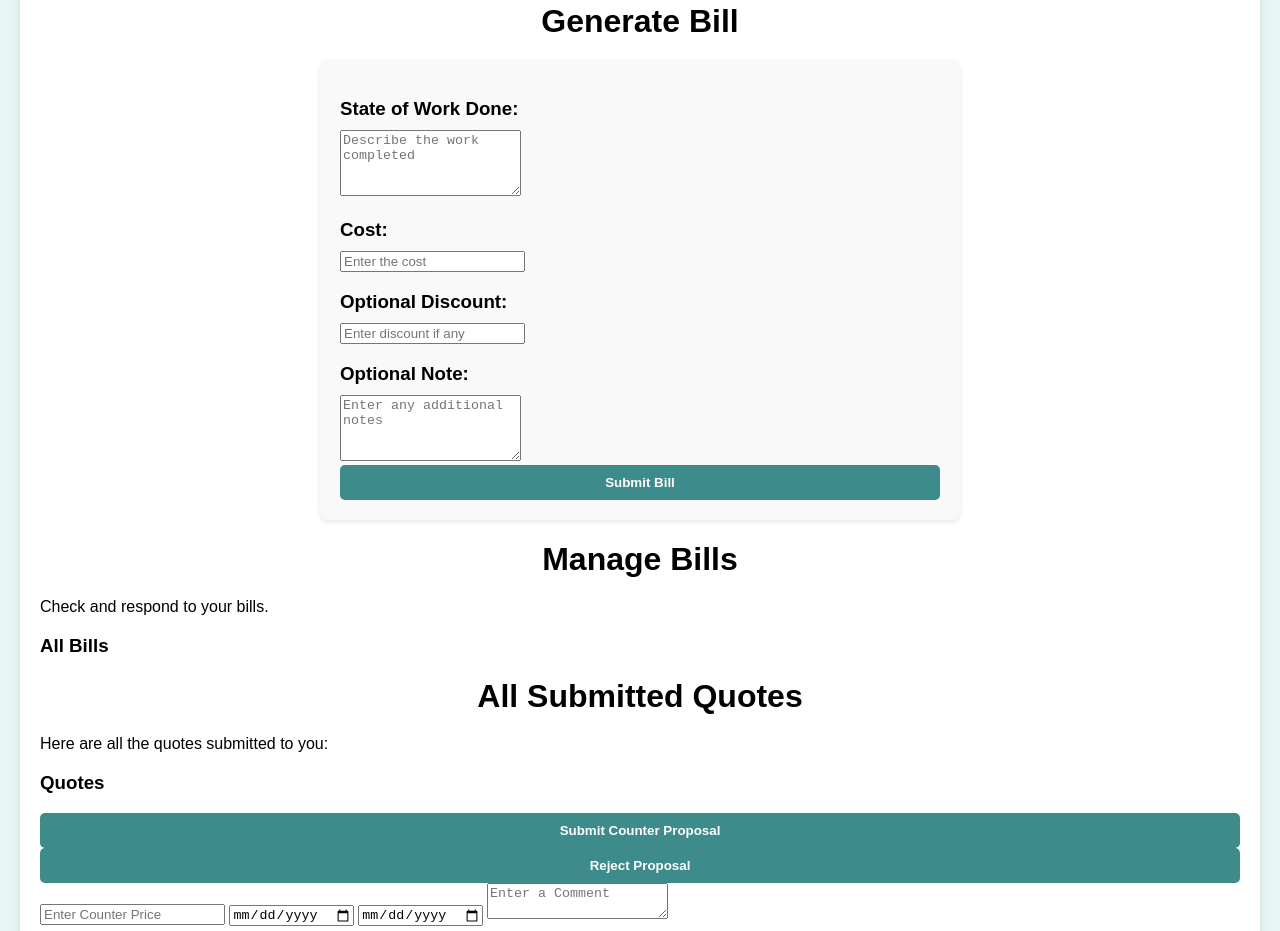
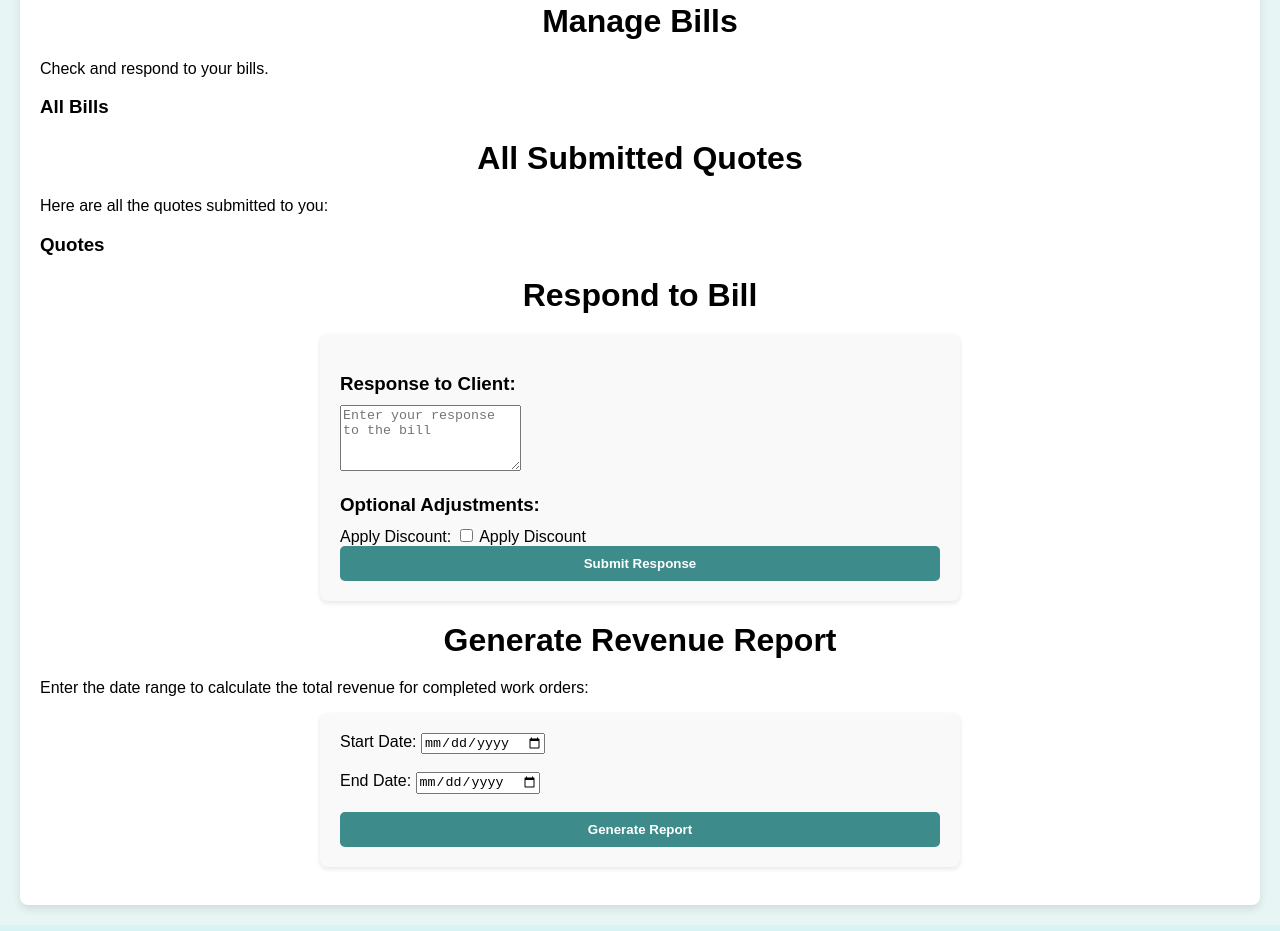
Before and after one commit to SabaBegum2/Driveway-Sealing-Managament-System, a website: page DavidSmith/DavidDashboard.html in a window 1280 px wide. Shown: the part 629-1560 px from the top of the page. Drawn offline with Linux system fonts and the light colour scheme; no server answers.

Commit message:
The revenue generator is successfully working.

```diff
--- a/DavidSmith/DavidDashboard.html
+++ b/DavidSmith/DavidDashboard.html
@@ -57,26 +57,6 @@
             </div>
 
 
-            <!-- Bill Generation Form -->
-            <div id="GenerateBill" class="DavidContent">
-                <h1>Generate Bill</h1>
-                <form id="generate-bill-form">
-                    <h3>State of Work Done:</h3>
-                    <textarea id="work-done" rows="4" required placeholder="Describe the work completed"></textarea>
-
-                    <h3>Cost:</h3>
-                    <input type="number" id="cost" placeholder="Enter the cost" required>
-
-                    <h3>Optional Discount:</h3>
-                    <input type="number" id="discount" placeholder="Enter discount if any">
-
-                    <h3>Optional Note:</h3>
-                    <textarea id="bill-note" rows="4" placeholder="Enter any additional notes"></textarea>
-
-                    <button id="submit-bill">Submit Bill</button>
-                </form>
-            </div>
-
             <!-- Bills Tab -->
             <div id="Bills" class="DavidContent">
                 <h1>Manage Bills</h1>
@@ -99,12 +79,6 @@
                     <ul id="quote-list">
                         <!-- Additional quote items will be dynamically generated here -->
                     </ul>
-                    <button onclick="respondWithCounter(1)">Submit Counter Proposal</button>
-                    <button onclick="rejectRequest(1)">Reject Proposal</button>
-                    <input type="number" id="counter-price-123" placeholder="Enter Counter Price">
-                    <input type="date" id="start-date-123" placeholder="Start Date">
-                    <input type="date" id="end-date-123" placeholder="End Date">
-                    <textarea id="note-123" placeholder="Enter a Comment"></textarea>
 
                 </div>
             </div>
@@ -125,6 +99,25 @@
                 </form>
             </div>
 
+            <div id="RevenueReport" class="RevenueContent">
+                <h1>Generate Revenue Report</h1>
+                <p>Enter the date range to calculate the total revenue for completed work orders:</p>
+                <form id="revenue-form">
+                    <label for="start-date">Start Date:</label>
+                    <input type="date" id="start-date" required>
+                    <br><br>
+                    <label for="end-date">End Date:</label>
+                    <input type="date" id="end-date" required>
+                    <br><br>
+                    <button type="button" onclick="fetchRevenueReport()">Generate Report</button>
+                </form>
+                <br>
+                <div id="revenue-result">
+                    <!-- The result will be displayed here -->
+                </div>
+            </div>
+
+
         </main>
     </div>
 
--- a/DavidSmith/Davidindex.js
+++ b/DavidSmith/Davidindex.js
@@ -74,9 +74,9 @@ document.addEventListener("DOMContentLoaded", () => {
                         <input type="number" id="counter-price-${quote.quoteID}" placeholder="Enter Counter Price">
                         <input type="date" id="start-date-${quote.quoteID}" placeholder="Start Date">
                         <input type="date" id="end-date-${quote.quoteID}" placeholder="End Date">
-                        <textarea id="rejection-note-${quote.quoteID}" placeholder="Enter Rejection Note"></textarea>
+                        <textarea id="rejection-note-${quote.quoteID}" placeholder="Enter a Comment"></textarea>
                         <button onclick="respondWithCounter(${quote.quoteID})">Submit Counter Proposal</button>
-                        <button onclick="rejectRequest(${quote.quoteID})">Reject Request</button>
+                        <button onclick="rejectRequest(${quote.quoteID}, '${quote.clientID}')">Reject Request</button>
                     `;
                     quoteList.appendChild(listItem);
                 });
@@ -98,7 +98,7 @@ function respondWithCounter(quoteID) {
     const counterPrice = document.getElementById(`counter-price-${quoteID}`).value;
     const startDate = document.getElementById(`start-date-${quoteID}`).value;
     const endDate = document.getElementById(`end-date-${quoteID}`).value;
-    const addNote = document.getElementById(`note-${quoteID}`).value;
+    const addNote = document.getElementById(`rejection-note-${quoteID}`).value;
 
     if (!counterPrice || !startDate || !endDate) {
         alert('Please provide all details for the counter proposal.');
@@ -123,29 +123,64 @@ function respondWithCounter(quoteID) {
 }
 
 // Reject Quote Request
-function rejectRequest(quoteID) {
-    console.log('rejectRequest called for Quote ID:', quoteID);
+// function rejectRequest(quoteID) {
+//     console.log('rejectRequest called for Quote ID:', quoteID);
 
-    const rejectionNote = document.getElementById(`note-${quoteID}`).value;
+//     const rejectionNote = document.getElementById(`rejection-note-${quoteID}`).value;
+
+//     if (!rejectionNote) {
+//         alert('Please provide a rejection note.');
+//         return;
+//     }
+
+//     // Send rejection to the server
+//     fetch(`/quotes/reject/${quoteID}`, {
+//         method: 'POST',
+//         headers: { 'Content-Type': 'application/json' },
+//         body: JSON.stringify({ rejectionNote }),
+//     })
+//         .then(response => response.json())
+//         .then(data => {
+//             console.log('Server response:', data);
+//             alert(data.message);
+//         })
+//         .catch(error => console.error('Error:', error));
+// }
+function rejectRequest(quoteID, clientID) {
+    const rejectionNote = document.getElementById(`rejection-note-${quoteID}`).value;
 
     if (!rejectionNote) {
         alert('Please provide a rejection note.');
         return;
     }
 
-    // Send rejection to the server
+    console.log(`Rejection Note: ${rejectionNote}`);
+    console.log(`Quote ID: ${quoteID}`);
+    console.log(`Client ID: ${clientID}`);
+
     fetch(`/quotes/reject/${quoteID}`, {
         method: 'POST',
         headers: { 'Content-Type': 'application/json' },
-        body: JSON.stringify({ rejectionNote }),
+        body: JSON.stringify({ rejectionNote, clientID }),
     })
-        .then(response => response.json())
-        .then(data => {
+        .then((response) => {
+            if (!response.ok) {
+                throw new Error(`HTTP error! status: ${response.status}`);
+            }
+            return response.json();
+        })
+        .then((data) => {
             console.log('Server response:', data);
             alert(data.message);
         })
-        .catch(error => console.error('Error:', error));
+        .catch((error) => {
+            console.error('Error:', error);
+            alert(`An error occurred: ${error.message}`);
+        });
 }
+
+
+
 
     document.getElementById('invoice-form').addEventListener('submit', function (event) {
         event.preventDefault(); // Prevent default form submission
@@ -242,152 +277,6 @@ function respondToQuote(responseID) {
 // Fetch and display the data on page load
 document.addEventListener("DOMContentLoaded", fetchQuoteHistory);
 
-// async function fetchWorkOrders() {
-//     try {
-//         const response = await fetch("http://localhost:5050/workorders");
-//         if (!response.ok) {
-//             throw new Error(`Error fetching work orders: ${response.statusText}`);
-//         }
-
-//         const workOrders = await response.json();
-
-//         const ordersList = document.getElementById("orders-list");
-//         if (!ordersList) {
-//             console.error("The element #orders-list does not exist in the DOM.");
-//             return;
-//         }
-
-//         // Clear existing content
-//         ordersList.innerHTML = "";
-
-//         // Populate work orders with buttons
-//         workOrders.forEach((order) => {
-//             const orderDiv = document.createElement("div");
-//             orderDiv.classList.add("work-order");
-
-//             orderDiv.innerHTML = `
-//                 <p><strong>Order ID:</strong> #${order.workOrderID}</p>
-//                 <p><strong>Client ID:</strong> ${order.clientID}</p>
-//                 <p><strong>Date:</strong> ${order.dateRange}</p>
-//                 <p><strong>Status:</strong> <span id="status-${order.workOrderID}">${order.status}</span></p>
-//                 <button onclick="updateWorkOrderStatus(${order.workOrderID}, 'Scheduled')">Scheduled</button>
-//                 <button onclick="updateWorkOrderStatus(${order.workOrderID}, 'Completed')">Completed</button>
-//                 <button onclick="updateWorkOrderStatus(${order.workOrderID}, 'Cancelled')">Cancelled</button>
-//             `;
-
-//             ordersList.appendChild(orderDiv);
-//         });
-//     } catch (error) {
-//         console.error("Error fetching work orders:", error);
-//     }
-// }
-
-// // Function to update the status of a work order
-// async function updateWorkOrderStatus(workOrderID, newStatus) {
-//     try {
-//         const response = await fetch(`http://localhost:5050/workorders/${workOrderID}`, {
-//             method: "PUT",
-//             headers: {
-//                 "Content-Type": "application/json",
-//             },
-//             body: JSON.stringify({ status: newStatus }),
-//         });
-
-//         if (!response.ok) {
-//             throw new Error(`Error updating work order status: ${response.statusText}`);
-//         }
-
-//         // Update the status displayed on the page
-//         const statusElement = document.getElementById(`status-${workOrderID}`);
-//         statusElement.textContent = newStatus;
-
-//         alert(`Work order #${workOrderID} status updated to ${newStatus}`);
-//     } catch (error) {
-//         console.error("Error updating work order status:", error);
-//         alert("Failed to update work order status.");
-//     }
-// }
-
-// document.addEventListener("DOMContentLoaded", fetchWorkOrders);
-
-//*****works  */
-// async function fetchWorkOrders() {
-//     try {
-//         const response = await fetch("http://localhost:5050/workorders");
-//         if (!response.ok) {
-//             throw new Error(`Error fetching work orders: ${response.statusText}`);
-//         }
-
-//         const workOrders = await response.json();
-
-//         const ordersList = document.getElementById("orders-list");
-//         if (!ordersList) {
-//             console.error("The element #orders-list does not exist in the DOM.");
-//             return;
-//         }
-
-//         // Clear existing content
-//         ordersList.innerHTML = "";
-
-//         // Populate work orders with buttons
-//         workOrders.forEach((order) => {
-//             const orderDiv = document.createElement("div");
-//             orderDiv.classList.add("work-order");
-//             orderDiv.setAttribute("id", `work-order-${order.workOrderID}`); // Add unique ID
-
-//             orderDiv.innerHTML = `
-//                 <p><strong>Order ID:</strong> #${order.workOrderID}</p>
-//                 <p><strong>Client ID:</strong> ${order.clientID}</p>
-//                 <p><strong>Date:</strong> ${order.dateRange}</p>
-//                 <p><strong>Status:</strong> <span id="status-${order.workOrderID}">${order.status}</span></p>
-//                 <div id="buttons-${order.workOrderID}">
-//                     <button onclick="updateWorkOrderStatus(${order.workOrderID}, 'Scheduled')">Scheduled</button>
-//                     <button onclick="updateWorkOrderStatus(${order.workOrderID}, 'Completed')">Completed</button>
-//                     <button onclick="updateWorkOrderStatus(${order.workOrderID}, 'Cancelled')">Cancelled</button>
-//                 </div>
-//             `;
-
-//             ordersList.appendChild(orderDiv);
-//         });
-//     } catch (error) {
-//         console.error("Error fetching work orders:", error);
-//     }
-// }
-
-// async function updateWorkOrderStatus(workOrderID, newStatus) {
-//     try {
-//         const response = await fetch(`http://localhost:5050/workorders/${workOrderID}`, {
-//             method: "PUT",
-//             headers: {
-//                 "Content-Type": "application/json",
-//             },
-//             body: JSON.stringify({ status: newStatus }),
-//         });
-
-//         if (!response.ok) {
-//             const errorResponse = await response.json();
-//             console.error("Error response from server:", errorResponse);
-//             throw new Error(`Error updating work order status: ${errorResponse.error}`);
-//         }
-
-//         // Update the DOM
-//         const statusElement = document.getElementById(`status-${workOrderID}`);
-//         const buttonsContainer = document.getElementById(`buttons-${workOrderID}`);
-
-//         // Update status text
-//         statusElement.textContent = newStatus;
-
-//         // Remove buttons
-//         buttonsContainer.innerHTML = `<p>Status updated to <strong>${newStatus}</strong>.</p>`;
-
-//         alert(`Work order #${workOrderID} status updated to ${newStatus}`);
-//     } catch (error) {
-//         console.error("Error updating work order status:", error);
-//         alert("Failed to update work order status.");
-//     }
-// }
-
-// document.addEventListener("DOMContentLoaded", fetchWorkOrders);
 
 async function fetchWorkOrders() {
     try {
@@ -475,3 +364,59 @@ async function updateWorkOrderStatus(workOrderID, newStatus) {
 }
 
 document.addEventListener("DOMContentLoaded", fetchWorkOrders);
+
+//revenue function
+function fetchRevenueReport() {
+    const startDate = document.getElementById("start-date").value;
+    const endDate = document.getElementById("end-date").value;
+
+    if (!startDate || !endDate) {
+        alert("Please select both start and end dates.");
+        return;
+    }
+
+    const url = `http://localhost:5050/revenue?startDate=${startDate}&endDate=${endDate}`;
+    console.log("Fetching URL:", url);
+
+    // fetch(url)
+    //     .then(response => {
+    //         if (!response.ok) {
+    //             throw new Error(`HTTP error! status: ${response.status}`);
+    //         }
+    //         return response.json();
+    //     })
+    //     .then(data => {
+    //         const revenueResult = document.getElementById("revenue-result");
+    //         revenueResult.innerHTML = `
+    //             <h2>Revenue Report</h2>
+    //             <p><strong>Total Revenue:</strong> $${data.totalRevenue.toFixed(2)}</p>
+    //             <p><strong>Date Range:</strong> ${startDate} to ${endDate}</p>
+    //         `;
+    //     })
+    //     .catch(error => {
+    //         console.error("Error fetching revenue report:", error);
+    //         alert("Failed to fetch revenue report. Please check the console for details.");
+    //     });
+    fetch(url)
+    .then(response => {
+        console.log("Fetch response:", response);
+        if (!response.ok) {
+            throw new Error(`HTTP error! status: ${response.status}`);
+        }
+        return response.json();
+    })
+    .then(data => {
+        console.log("Fetched data:", data);
+        const revenueResult = document.getElementById("revenue-result");
+        revenueResult.innerHTML = `
+            <h2>Revenue Report</h2>
+            <p><strong>Total Revenue:</strong> $${data.totalRevenue.toFixed(2)}</p>
+            <p><strong>Date Range:</strong> ${startDate} to ${endDate}</p>
+        `;
+    })
+    .catch(error => {
+        console.error("Error fetching revenue report:", error);
+        alert(`Failed to fetch revenue report: ${error.message}`);
+    });
+
+}
```
Also changed, not shown: Server/userApp.js (+123 -7 lines).
